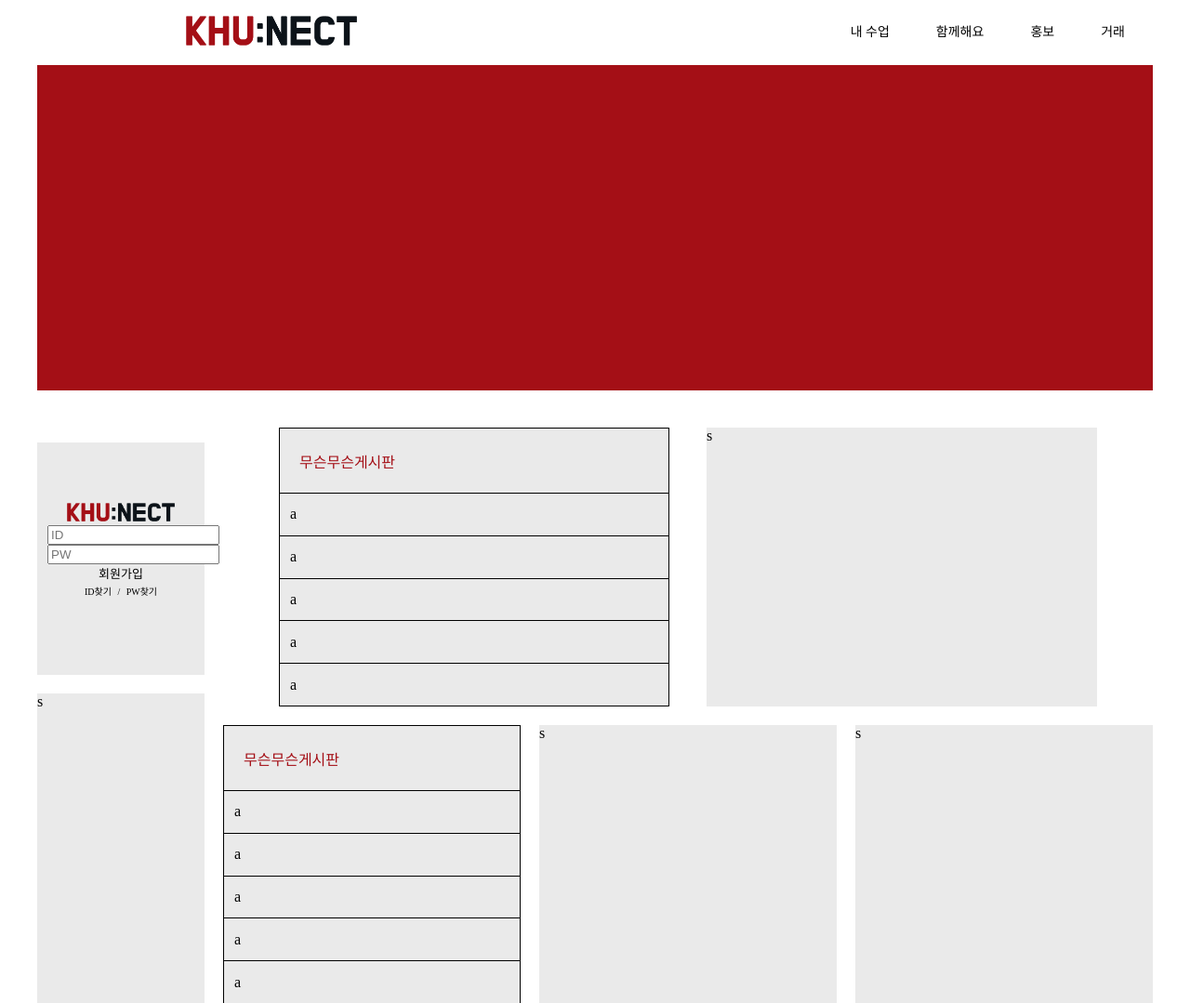
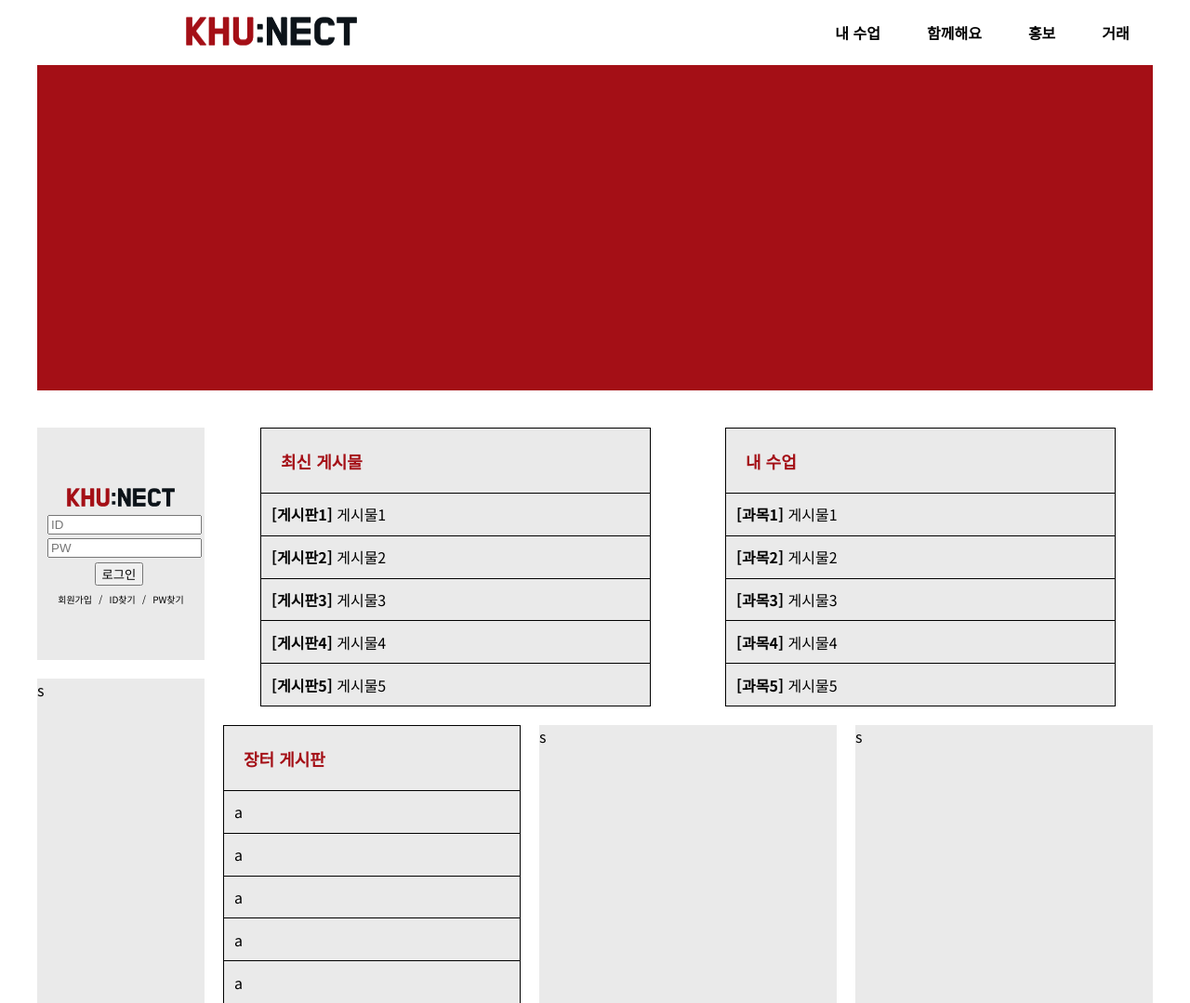
Before and after one commit to KHUNECT/Web_front, a plain HTML site: page main.html in a window 1280 px wide. Shown: the top 1079 px of the page at 93% size. Drawn offline with Linux system fonts and the light colour scheme.

Commit message:
18.10.15 AM02:04

```diff
--- a/main.css
+++ b/main.css
@@ -1,154 +1,136 @@
-html, body
-{
-  margin:0;
-  padding:0;
+html,
+body {
+  margin: 0;
+  padding: 0;
 }
-a{
-  text-decoration:none;
-  color:#000;
+a {
+  text-decoration: none;
+  color: #000;
 }
 
-#top-layer_fixed
-{
-    height:70px;
-    width:100%;
-    color: #FFF;
-    font-size:12px;
-    position:fixed;
-    z-index:999;
-    top:0px;
-    left:0px;
-    margin : 0px;
+#top-layer_fixed {
+  height: 70px;
+  width: 100%;
+  color: #fff;
+  font-size: 12px;
+  position: fixed;
+  z-index: 999;
+  top: 0px;
+  left: 0px;
+  margin: 0px;
   padding: 0px;
   /*
     -webkit-box-shadow: 0 1px 2px 0 rgb(116,0,0);
     box-shadow: 0 1px 2px 0 rgb(116,0,0);
     background-color:rgb(173,29,25);
     */
-    background-color:#FFF;
+  background-color: #fff;
 }
 
-#main_banner
-{
+#main_banner {
   height: 350px;
-  width:1200px;
-  margin:0 auto;
-  margin-top : 70px;
-  background-color:rgb(164,15,22);
+  width: 1200px;
+  margin: 0 auto;
+  margin-top: 70px;
+  background-color: rgb(164, 15, 22);
 }
 
-#menu_bar
-{
-    height:200px;
-    width:1200px;
-    margin:0 auto;
-    border-top: 1px solid #7E7E7E;
-    border-bottom : 1px solid #7E7E7E;
-    color: #FFF;
-    font-size:12px;
-    left:0px;
+#menu_bar {
+  height: 200px;
+  width: 1200px;
+  margin: 0 auto;
+  border-top: 1px solid #7e7e7e;
+  border-bottom: 1px solid #7e7e7e;
+  color: #fff;
+  font-size: 12px;
+  left: 0px;
   /*
     -webkit-box-shadow: 0 1px 2px 0 rgb(116,0,0);
     box-shadow: 0 1px 2px 0 rgb(116,0,0);
     margin-top : 70px;
     */
-    background-color:#EAEAEA;
+  background-color: #eaeaea;
   display: block;
   padding: 0px;
 }
 
-#inner_menu_bar
-{
+#inner_menu_bar {
   margin-left: 100px;
   margin-right: 100px;
   border-left: 1px solid black;
   border-right: 1px solid black;
 }
 
-#bulletin_board
-{
-  width:1200px;
-  margin:0 auto;
+#bulletin_board {
+  width: 1200px;
+  margin: 0 auto;
   margin-top: 40px;
-
 }
 
-#bulletin_board:after
-{
-    display:block;
-    visibility:hidden;
-    content:'';
-    clear:both;
+#bulletin_board:after {
+  display: block;
+  visibility: hidden;
+  content: "";
+  clear: both;
 }
 
-#section_1
-{
-  width:180px;
+#section_1 {
+  width: 180px;
   height: 100%;
 }
-#section_1:after
-{
-    display:block;
-    visibility:hidden;
-    content:'';
-    clear:both;
+#section_1:after {
+  display: block;
+  visibility: hidden;
+  content: "";
+  clear: both;
 }
-#section_2
-{
-  width:1020px;
+#section_2 {
+  width: 1020px;
   height: 100%;
-  margin:0 auto;
+  margin: 0 auto;
 }
-#section_2:after
-{
-    display:block;
-    visibility:hidden;
-    content:'';
-    clear:both;
+#section_2:after {
+  display: block;
+  visibility: hidden;
+  content: "";
+  clear: both;
 }
-#profile
-{
+#profile {
   height: 250px;
-    background-color:#EAEAEA;
+  background-color: #eaeaea;
 }
 
-#my_menu
-{
+#my_menu {
   height: 500px;
-    background-color:#EAEAEA;
+  background-color: #eaeaea;
   margin-top: 20px;
 }
 
-#board_2
-{
+#board_2 {
   width: 420px;
   height: 300px;
-    background-color:#EAEAEA;
+  background-color: #eaeaea;
 }
-#board_2:after
-{
-    display:block;
-    visibility:hidden;
-    content:'';
-    clear:both;
+#board_2:after {
+  display: block;
+  visibility: hidden;
+  content: "";
+  clear: both;
 }
-#board_3
-{
+#board_3 {
   width: 320px;
   height: 300px;
-    background-color:#EAEAEA;
+  background-color: #eaeaea;
   margin-left: 20px;
   margin-top: 20px;
 }
-#board_3:after
-{
-    display:block;
-    visibility:hidden;
-    content:'';
-    clear:both;
+#board_3:after {
+  display: block;
+  visibility: hidden;
+  content: "";
+  clear: both;
 }
-#board_table
-{
+#board_table {
   margin: 0 auto;
 
   width: 100%;
@@ -156,125 +138,124 @@ a{
 
   border: 1px solid black;
   border-collapse: collapse;
-
 }
 
-#board_table_maintr
-{
-  color: rgb(164,15,22);
+#board_table_maintr {
   border: 1px solid black;
   height: 70px;
   text-indent: 20px;
+  font-size:18px;
+  font-weight: bold;
 }
 
-#board_table_tr
-{
+#board_table_tr {
   border: 1px solid black;
   text-indent: 10px;
 }
 
-#board_table_td
-{
+#board_table_td {
   border: 1px solid black;
 }
 
-.menubar{
-border:none;
-border:0px;
-margin:0px;
-padding:0px;
-font-size:14px;
-font-weight:bold;
+.menubar {
+  border: none;
+  border: 0px;
+  margin: 0px;
+  padding: 0px;
+  font-size: 14px;
+  font-weight: bold;
   /*
 font: 67.5% "Lucida Sans Unicode", "Bitstream Vera Sans", "Trebuchet Unicode MS", "Lucida Grande", Verdana, Helvetica, sans-serif;
 */
 }
 
-.menubar ul{
+.menubar ul {
   /*
 background: rgb(109,109,109);
 height:50px;
 */
-list-style:none;
-margin:0;
-padding:0;
+  list-style: none;
+  margin: 0;
+  padding: 0;
 }
 
-.menubar li{
-float:left;
-padding:0px;
+.menubar li {
+  float: left;
+  padding: 0px;
 }
 
-.menubar li a{
+.menubar li a {
   /*
 background: rgb(109,109,109);
 */
-color:#000;
-display:block;
-font-weight:normal;
-line-height:50px;
-margin:0px;
-padding:0px 25px;
-text-align:center;
-text-decoration:none;
+  color: #000;
+  display: block;
+  font-weight: normal;
+  line-height: 50px;
+  margin: 0px;
+  padding: 0px 25px;
+  text-align: center;
+  text-decoration: none;
 }
 
-.menubar li a:hover, .menubar ul li:hover a{
-background: rgb(71,71,71);
-color:#FFFFFF;
-text-decoration:none;
+.menubar li a:hover,
+.menubar ul li:hover a {
+  background: rgb(71, 71, 71);
+  color: #ffffff;
+  text-decoration: none;
 }
 
-.menubar li ul{
+.menubar li ul {
   /*
 background: rgb(109,109,109);
 */
-display:none; /* 평상시에는 드랍메뉴가 안보이게 하기 */
-height:auto;
-padding:0px;
-margin:0px;
-border:0px;
-position:absolute;
-width:200px;
-z-index:200;
+  display: none; /* 평상시에는 드랍메뉴가 안보이게 하기 */
+  height: auto;
+  padding: 0px;
+  margin: 0px;
+  border: 0px;
+  position: absolute;
+  width: 200px;
+  z-index: 200;
   /*top:1em;
 /*left:0;*/
 }
 
-.menubar li:hover ul{
-display:block; /* 마우스 커서 올리면 드랍메뉴 보이게 하기 */
+.menubar li:hover ul {
+  display: block; /* 마우스 커서 올리면 드랍메뉴 보이게 하기 */
 }
 
 .menubar li li {
-background: rgb(109,109,109);
-display:block;
-float:none;
-margin:0px;
-padding:0px;
-width:200px;
+  background: rgb(109, 109, 109);
+  display: block;
+  float: none;
+  margin: 0px;
+  padding: 0px;
+  width: 200px;
 }
 
-.menubar li:hover li a{
-background:none;
+.menubar li:hover li a {
+  background: none;
 }
 
-.menubar li ul a{
-display:block;
-height:50px;
-font-size:12px;
-font-style:normal;
-margin:0px;
-padding:0px 10px 0px 15px;
-text-align:left;
+.menubar li ul a {
+  display: block;
+  height: 50px;
+  font-size: 12px;
+  font-style: normal;
+  margin: 0px;
+  padding: 0px 10px 0px 15px;
+  text-align: left;
 }
 
-.menubar li ul a:hover, .menubar li ul li:hover a{
-background: rgb(71,71,71);
-border:0px;
-color:#ffffff;
-text-decoration:none;
+.menubar li ul a:hover,
+.menubar li ul li:hover a {
+  background: rgb(71, 71, 71);
+  border: 0px;
+  color: #ffffff;
+  text-decoration: none;
 }
 
-.menubar p{
-clear:left;
+.menubar p {
+  clear: left;
 }
--- a/main.html
+++ b/main.html
@@ -1,10 +1,27 @@
 <!DOCTYPE html>
 <html lang="ko">
+
 <head>
-  <meta charset="utf-8"/>
+  <meta charset="utf-8" />
   <title>KHU:NECT</title>
   <link rel="stylesheet" type="text/css" href="main.css">
+  <link href="https://fonts.googleapis.com/css?family=Noto+Sans+KR:400,700&amp;subset=korean" rel="stylesheet">
+  <script type="text/javascript">
+    function onEnterLogin() {
+      var KeyCode = windows.event.keyCode;
+      if (keyCode == 13) {
+        loginForm.submit();
+      }
+    }
+  </script>
+  <style>
+    div
+    {
+      font-family: 'Noto Sans KR', sans-serif;
+    }
+  </style>
 </head>
+
 <body>
   <div id="top-layer_fixed">
     <table cellspacing="0" cellpadding="0" style="width:100%; height:100%;">
@@ -15,22 +32,21 @@
         <td>
           <div class="menubar">
             <ul>
- <li><a id="current">내 수업</a>
- </li>
- <li><a id="current">함께해요</a>
+              <li><a id="current" style="font-size:16px;font-weight: bold;">내 수업</a></li>
+              <li><a id="current" style="font-size:16px;font-weight: bold;">함께해요</a>
                 <ul>
                   <li><a href="/study">스터디</a></li>
                   <li><a href="/hobby">취미</a></li>
                 </ul>
               </li>
- <li><a id="current">홍보</a>
+              <li><a id="current" style="font-size:16px;font-weight: bold;">홍보</a>
                 <ul>
                   <li><a href="/alba">알바</a></li>
                   <li><a href="/club">동아리</a></li>
                   <li><a href="/contest">공모전</a></li>
                 </ul>
               </li>
- <li><a id="current">거래</a>
+              <li><a id="current" style="font-size:16px;font-weight: bold;">거래</a>
                 <ul>
                   <li><a href="/market">거래</a></li>
                   <li><a href="/gonggu">공구</a></li>
@@ -80,53 +96,111 @@
   <div id="bulletin_board">
     <div id="section_1" style="float:left">
       <div id="profile">
-        <p style="text-align: center; margin-bottom:0px;">
+        <div style="text-align: center; margin-bottom:0px;">
           <img src="logo.png" height=20px style="margin-top:65px;">
-        </p>
-        <input type="text" name="ID" placeholder="ID" style="color:rgb(71,71,71); margin-left:11px;">
-        <input type="text" name="PW" placeholder="PW" style="color:rgb(71,71,71); margin-left:11px;">
+        </div>
+        <div style="margin-left:11px;margin-right:11px;">
+          <form action="/login" name="loginForm" method="post">
+            <input type="text" name="ID" placeholder="ID" style="width:100%;color:rgb(71,71,71);">
+            <input type="password" name="PW" placeholder="PW" style="width:100%;color:rgb(71,71,71); margin-bottom: 4px;"
+              onkeydown="javascript:onEnterLogin()"><br>
+            <input type="submit" value="로그인" style="margin-left:32%;">
+          </form>
+        </div>
         <div style="text-align:center;">
-          <a href="#" style="font-size:small;">회원가입<br>
-          <a href="#" style="font-size:x-small;">ID찾기</a>
+          <a href="/signup" style="font-size:x-small;">회원가입</a>
           <a style="font-size:x-small; margin:0 auto;">&nbsp/&nbsp</a>
-          <a href="#" style="font-size:x-small;">PW찾기</a>
+          <a href="/findID" style="font-size:x-small;">ID찾기</a>
+          <a style="font-size:x-small; margin:0 auto;">&nbsp/&nbsp</a>
+          <a href="/findPW" style="font-size:x-small;">PW찾기</a>
+        </div>
       </div>
 
-      </div>
       <div id="my_menu">
         s
       </div>
     </div>
     <div id="section_2" style="float:left">
+      <div id="board_2" style="float:left; margin-left:60px">
+        <table id="board_table">
+          <tr id="board_table_maintr">
+            <td id="board_table_td"><a style="color: rgb(164, 15, 22);">최신 게시물</a></td>
+          </tr>
+          <tr id="board_table_tr">
+            <td id="board_table_td">
+              <a href="#" style="font-weight: bold;">[게시판1]</a>
+              <a>게시물1</a>
+            </td>
+          </tr>
+          <tr id="board_table_tr">
+            <td id="board_table_td">
+              <a href="#" style="font-weight: bold;">[게시판2]</a>
+              <a>게시물2</a>
+            </td>
+          </tr>
+          <tr id="board_table_tr">
+            <td id="board_table_td">
+              <a href="#" style="font-weight: bold;">[게시판3]</a>
+              <a>게시물3</a>
+            </td>
+          </tr>
+          <tr id="board_table_tr">
+            <td id="board_table_td">
+              <a href="#" style="font-weight: bold;">[게시판4]</a>
+              <a>게시물4</a>
+            </td>
+          </tr>
+          <tr id="board_table_tr">
+            <td id="board_table_td">
+              <a href="#" style="font-weight: bold;">[게시판5]</a>
+              <a>게시물5</a>
+            </td>
+          </tr>
+        </table>
+      </div>
+
       <div id="board_2" style="float:left; margin-left:80px">
         <table id="board_table">
           <tr id="board_table_maintr">
-            <td id="board_table_td" >무슨무슨게시판</td>
+            <td id="board_table_td"><a style="color: rgb(164, 15, 22);">내 수업</a></td>
           </tr>
           <tr id="board_table_tr">
-            <td id="board_table_td">a</td>
+            <td id="board_table_td">
+              <a href="#" style="font-weight: bold;">[과목1]</a>
+              <a>게시물1</a>
+            </td>
           </tr>
           <tr id="board_table_tr">
-            <td id="board_table_td">a</td>
+            <td id="board_table_td">
+              <a href="#" style="font-weight: bold;">[과목2]</a>
+              <a>게시물2</a>
+            </td>
           </tr>
           <tr id="board_table_tr">
-            <td id="board_table_td">a</td>
+            <td id="board_table_td">
+              <a href="#" style="font-weight: bold;">[과목3]</a>
+              <a>게시물3</a>
+            </td>
           </tr>
           <tr id="board_table_tr">
-            <td id="board_table_td">a</td>
+            <td id="board_table_td">
+              <a href="#" style="font-weight: bold;">[과목4]</a>
+              <a>게시물4</a>
+            </td>
           </tr>
           <tr id="board_table_tr">
-            <td id="board_table_td">a</td>
+            <td id="board_table_td">
+              <a href="#" style="font-weight: bold;">[과목5]</a>
+              <a>게시물5</a>
+            </td>
           </tr>
         </table>
       </div>
-      <div id="board_2" style="float:left; margin-left:40px">
-      s
-      </div>
+
       <div id="board_3" style="float:left">
         <table id="board_table">
           <tr id="board_table_maintr">
-            <td id="board_table_td" >무슨무슨게시판</td>
+            <td id="board_table_td"><a style="color: rgb(164, 15, 22);">장터 게시판</a></td>
           </tr>
           <tr id="board_table_tr">
             <td id="board_table_td">a</td>
@@ -156,4 +230,5 @@
   </div>
   </div>
 </body>
+
 </html>
```
Lines whose indentation alone changed are shown as unchanged.
